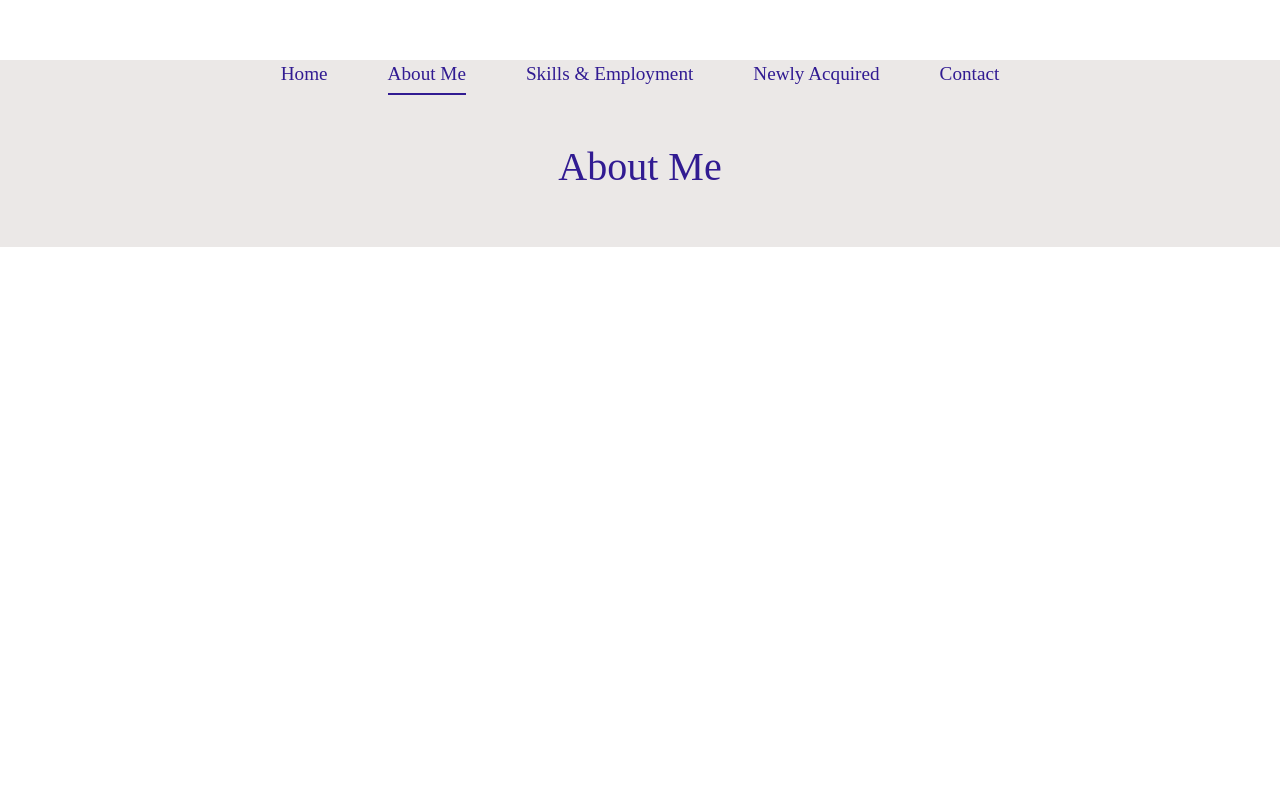
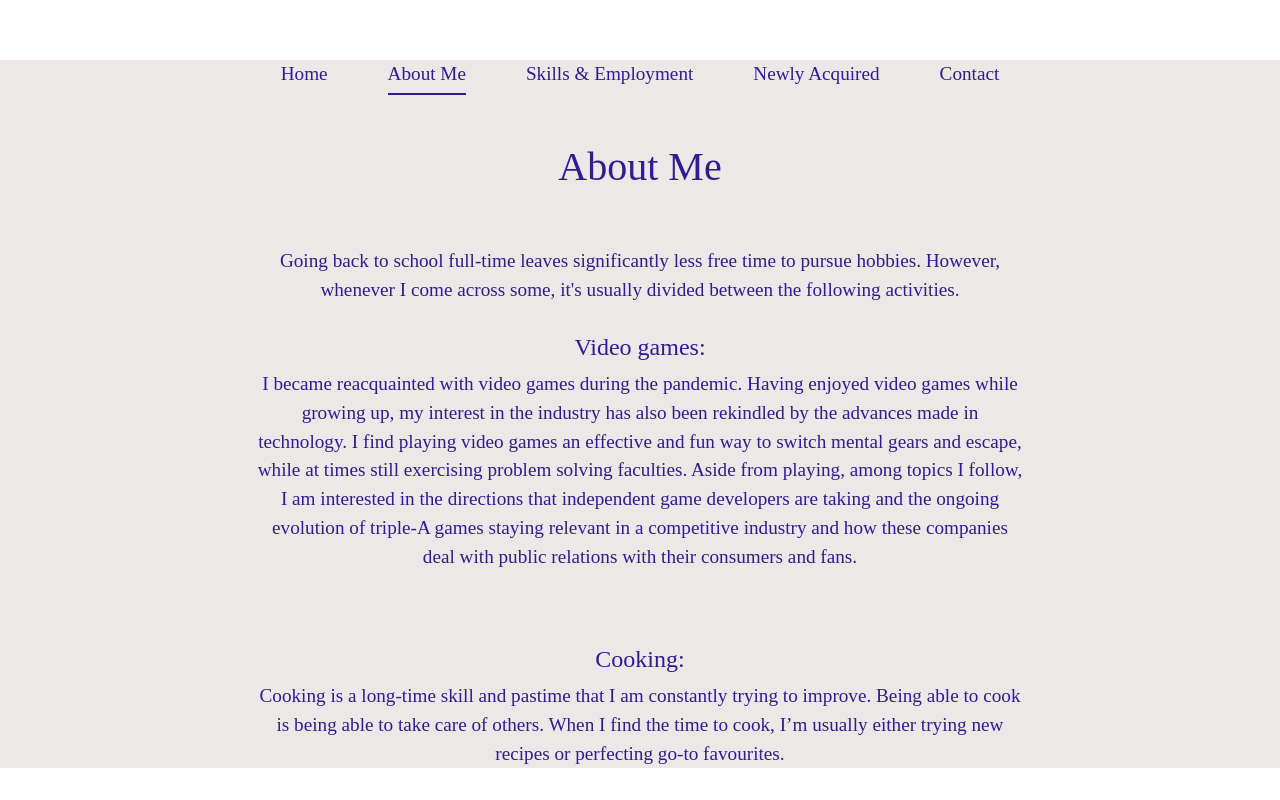
Before and after one commit to StaceyJin/portfolio_project, a Vue app: page /aboutMe in a window 1280 px wide. Built offline with nearby package versions, Linux system fonts and the light colour scheme.

Commit message:
Completed text content.

```diff
--- a/src/components/aboutMePage.vue
+++ b/src/components/aboutMePage.vue
@@ -5,7 +5,20 @@
     </div>
     <br/>
     <br/>
+    <div class="text">
+        Going back to school full-time leaves significantly less free time to pursue hobbies. However, whenever I come across some, it's usually divided between the following activities.
+        <br/>
+        <br/>
+        <h4>Video games:</h4>
+          <p> I became reacquainted with video games during the pandemic. Having enjoyed video games while growing up, my interest in the industry has also been rekindled by the advances made in technology. I find playing video games an effective and fun way to switch mental gears and escape, while at times still exercising problem solving faculties.
+            Aside from playing, among topics I follow, I am interested in the directions that independent game developers are taking and the ongoing evolution of triple-A games staying relevant in a competitive industry and how these companies deal with public relations with their consumers and fans.
+        </p>
+        <br/>
+        <br/>
+           <h4>Cooking:</h4>
+            Cooking is a long-time skill and pastime that I am constantly trying to improve. Being able to cook is being able to take care of others. When I find the time to cook, I’m usually either trying new recipes or perfecting go-to favourites.
 
+    </div>
 </template>
 
 <script>
@@ -15,5 +28,10 @@ name: 'AboutMePage'
 </script>
 
 <style scoped>
-
+.text {
+    text-align: center;
+    margin: 0% 10% 0% 10%;
+    padding: 0% 10% 0% 10%;
+    font-size: larger;
+}
 </style>
--- a/src/components/contactPage.vue
+++ b/src/components/contactPage.vue
@@ -8,7 +8,7 @@
     <div class="text">
         Additional information regarding professional experience and education, please refer to my <a href="https://www.linkedin.com/in/stacey-jin">LinkedIn</a> profile.
         <br/>
-        Contact can also be made through my profile.
+        Contact can also be made through my LinkedIn profile.
     <br/>
     <br/>
         For further reference, including links to work and projects, my <u>resume</u> is available for download.
--- a/src/components/homePage.vue
+++ b/src/components/homePage.vue
@@ -3,6 +3,7 @@
     <div>
         <!-- introductory content here -->
     </div>
+    <div class="text">Greetings! You have found yourself at Stacey Jin's online portfolio. I am seasoned in Office Administrative roles and am currently finishing studies in Computer Science towards a change in career. On this website you will find highlights of my employable skills and work experience and a little about who I am.</div>
 </template>
 
 <script>
@@ -12,5 +13,9 @@ name: 'HomePage'
 </script>
 
 <style scoped>
-
+.text{
+    margin: 0% 10% 0% 10%;
+    padding: 0% 10% 0% 10%;
+    font-size: larger;
+}
 </style>
```
